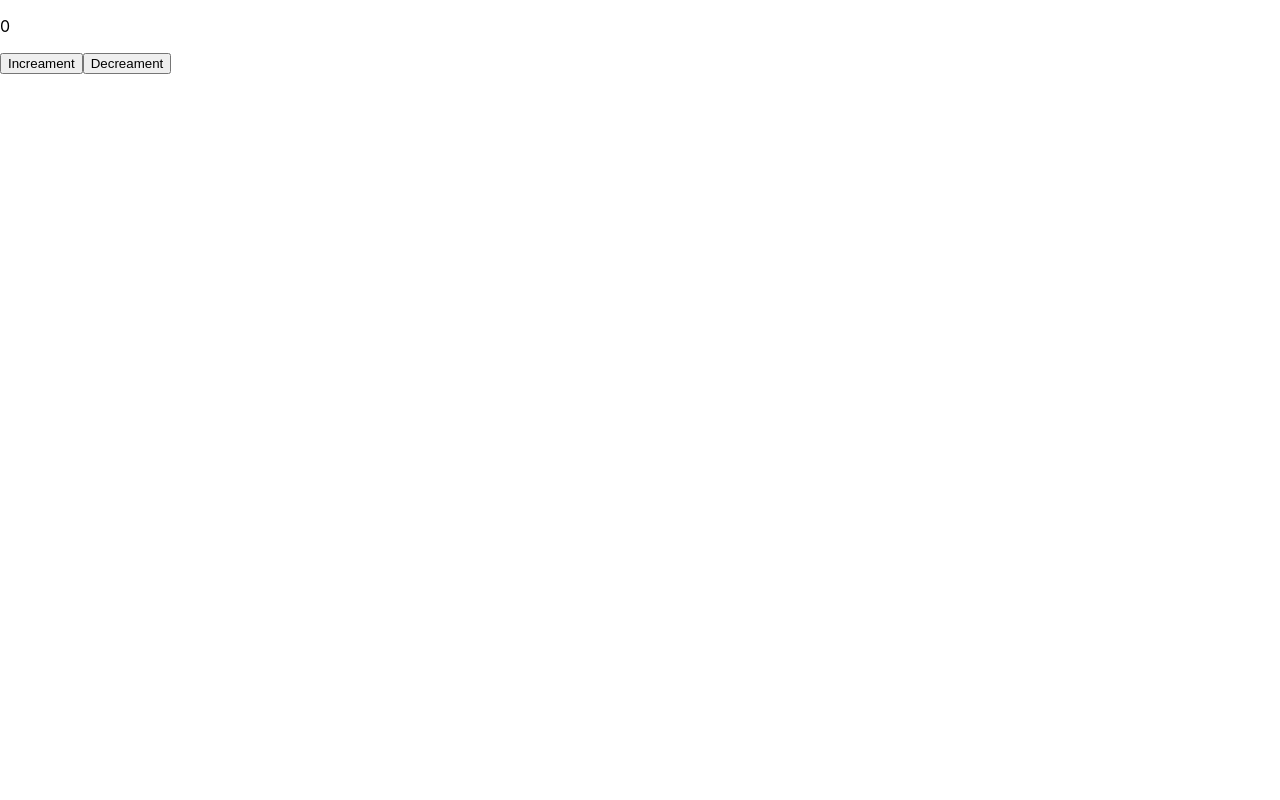
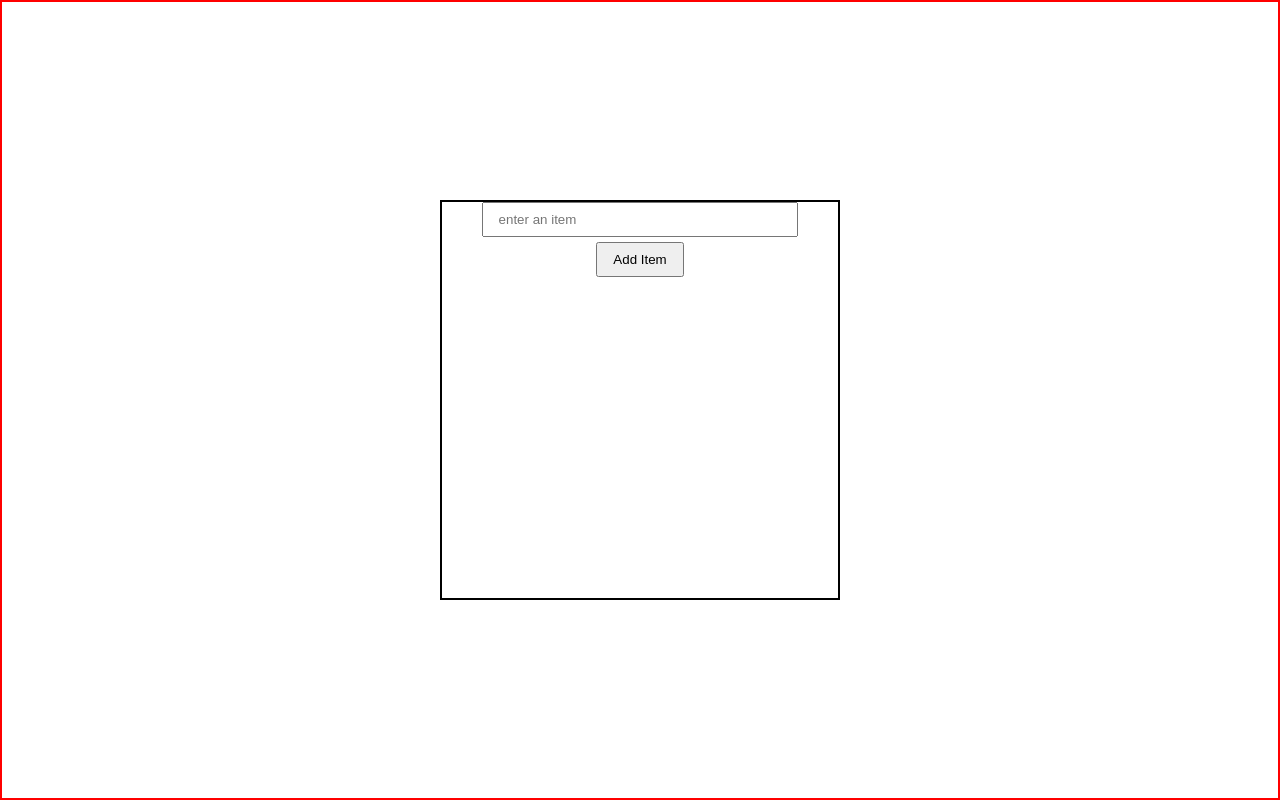
Before and after one commit to AyushiGupta0709/React_Js_Tutorial, a React (Create React App) app: page / in a window 1280 px wide. Built offline with nearby package versions, Linux system fonts and the light colour scheme.

Commit message:
todo list

```diff
--- a/package.json
+++ b/package.json
@@ -9,6 +9,7 @@
     "react": "^18.2.0",
     "react-dom": "^18.2.0",
     "react-icons": "^4.10.1",
+    "react-router-dom": "^6.14.2",
     "react-scripts": "5.0.1",
     "web-vitals": "^2.1.4"
   },
--- a/src/App.js
+++ b/src/App.js
@@ -1,10 +1,11 @@
-import React from 'react'
+import React from 'react';
 // import UseEffectApi from './component/UseEffectApi'
 // import UseRef from './component/UseRef'
 // import UseReducer from './component/UseReducer'
 // import ContextApi from './component/Context/ContextApi'
 // import UseContext from './component/UseContext'
 import CustomHooks from './component/CustomHooks'
+import TodoList from './todoApp/TodoList';
 const App = () => {
   return (
     <>
@@ -13,7 +14,8 @@ const App = () => {
     {/* <UseReducer/> */}
     {/* <ContextApi/> */}
     {/* <UseContext/> */}
-    <CustomHooks/>
+    {/* <CustomHooks/> */}
+    <TodoList/>
     </>
   )
 }
--- /dev/null
+++ b/src/todoApp/Todo.css
@@ -0,0 +1,27 @@
+*{
+    box-sizing: border-box;
+}
+.main-container{
+    display: flex;
+    align-items: center;
+    text-align: center;
+    justify-content: center;
+    border: 2px solid red;
+    height: 100vh;
+
+
+}
+input{
+    width: 80%;
+    padding: 8px 15px;
+}
+.form-container{
+    border: 2px solid black;
+    height: 400px;
+    width: 400px;
+}
+.add{
+    margin: 5px;
+    padding: 8px 15px;
+
+}
--- /dev/null
+++ b/src/todoApp/TodoList.js
@@ -0,0 +1,26 @@
+import React, { useState } from 'react'
+import "../todoApp/Todo.css";
+const TodoList = () => {
+    const [input,setInput]=useState();
+    const handleSubmit=(e)=>{
+        e.preventDefault();
+
+    }
+  return (
+   <>
+   <div className='main-container'>
+   <div className='form-container'>
+    <form>
+        <input type='text' placeholder='enter an item' onClick={(e)=>{
+         setInput(e.target.value)
+        }}/>
+        <button className='add' onClick={handleSubmit}>Add Item</button>
+
+    </form>
+    </div>
+    </div>
+   </>
+  )
+}
+
+export default TodoList
```
Also changed, not shown: src/component/Home.js (added, +9 -0 lines), src/component/UseLocation.js (added, +9 -0 lines), 2 other files (tests, documents, lock files or other folders).
